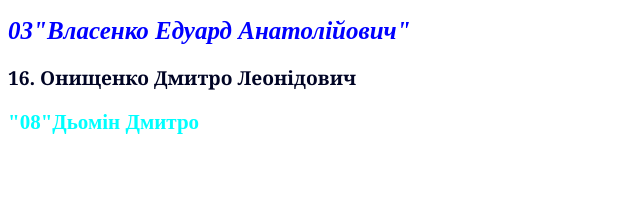
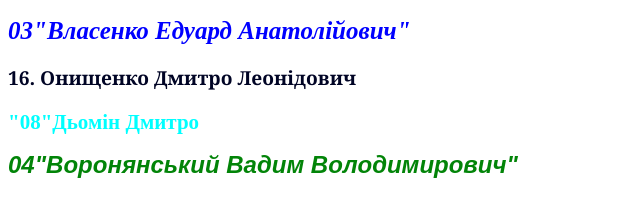
Before and after one commit to ArtemKravets31/group_101, a plain HTML site: page index.html in a window 1280 px wide. Shown: the whole page, without its empty margins (0-640 px from the left). Drawn offline with Linux system fonts and the light colour scheme.

Commit message:
Четвертий за списком, студент Воронянський Вадим Володимирович, завдання  виконав

```diff
--- a/index.html
+++ b/index.html
@@ -10,5 +10,8 @@
     <p class="ONYSHCHENKO">16. Онищенко Дмитро Леонідович</p>
 </div>
 	<h1 class="domin">"08"Дьомін Дмитро</h1>
+<div>
+    <h1 class="voronianskiy">04"Воронянський Вадим Володимирович"</h1>
+</div>
 </body>
 </html>
--- a/style.css
+++ b/style.css
@@ -15,3 +15,13 @@
 
 	color: aqua;
 }
+
+.voronianskiy{
+color : rgb(2, 132, 8);
+ font-family: Arial;
+font-size: 18pt;
+ font-style: italic;
+ font-weight: bold;
+ line-height : 20 pt;
+text-align: justify;
+}
```
